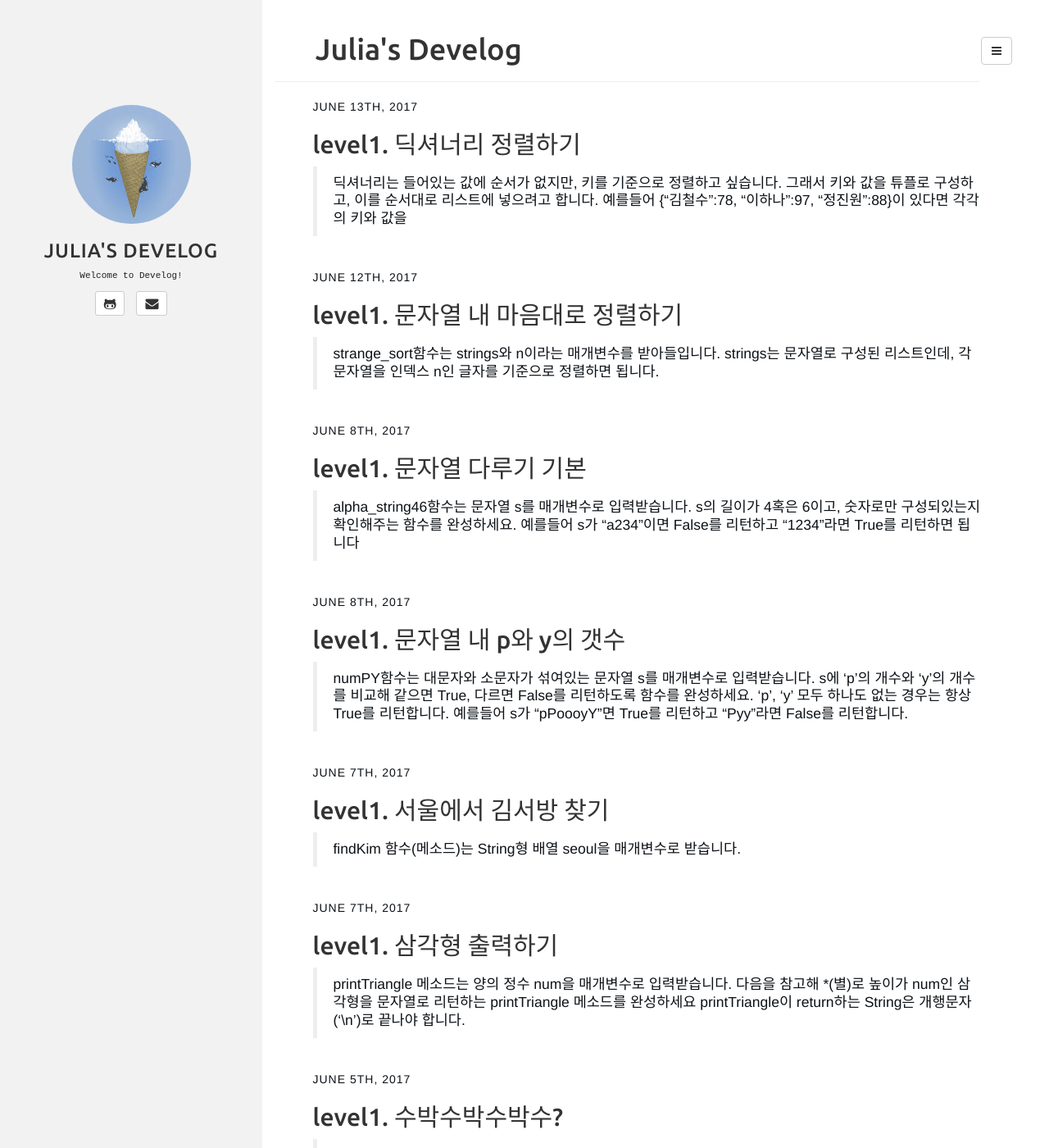
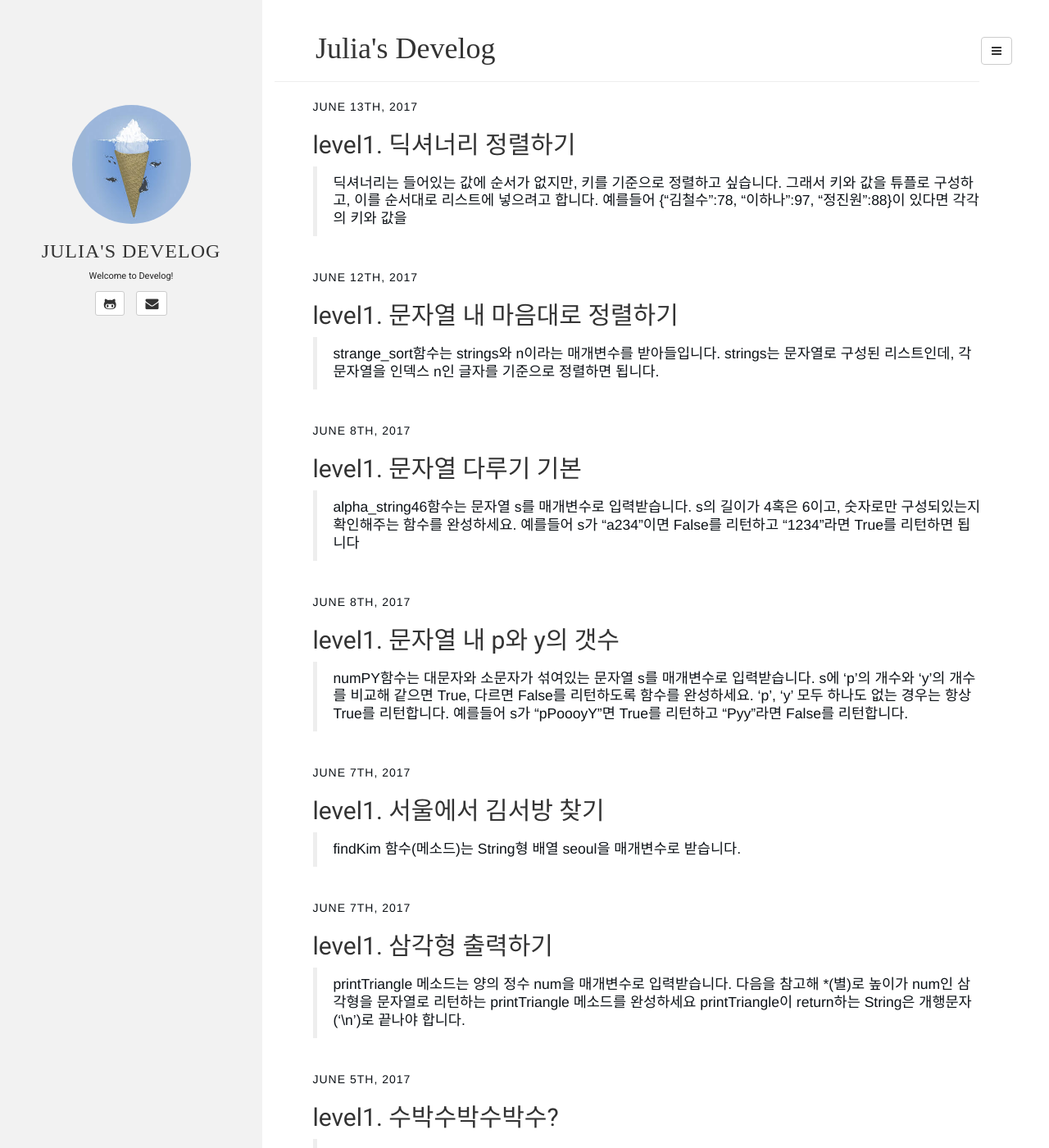
Before and after one commit to juliahwang/juliahwang.github.io, a Jekyll site: the page built from index.html, in a window 1280 px wide and 1400 px high. Shown: the whole window at 82% size. Built offline with Jekyll 4.4.1, drawn with Linux system fonts in a browser that asks for light colours; some web fonts are replaced; the list of posts is cut into pages by our own code.

Commit message:
Changed the title/content fonts

```diff
--- a/assets/css/style.css
+++ b/assets/css/style.css
@@ -1,4 +1,5 @@
-@import url(//fonts.googleapis.com/css?family=Ubuntu:500&subset=latin,latin-ext);
+@import url(//fonts.googleapis.com/css?family=Bungee+Inline);
+@import url(//fonts.googleapis.com/css?family=Roboto);
 
 body{
 	color: #0D1217;
@@ -37,7 +38,7 @@ a.nav-link i{
 a.nav-link:hover { color: #777; }
 
 #bio {
-	font-family: "Courier New", Courier, monospace;
+	font-family: 'Roboto', sans-serif;
 	font-size: 11px;
 	margin: 0 auto;
 	margin-bottom: 10px;
@@ -116,14 +117,14 @@ article.home div a, article.home pre a { color: #1F000D; }
 article.home div a:hover, article.home pre a:hover { color: #7A746E; text-decoration: none; }
 article img { max-width: 100%; }
 
-h1,h2,h3,h4,h5,h6 { font-family: 'Ubuntu', sans-serif; }
+h1,h2,h3,h4,h5,h6 { font-family: 'Bungee Inline', cursive; }
 article.home h1,
 article.home h2,
 article.home h3,
 article.home h4,
 article.home h5,
 article.home h6 {
-	font-family: 'Ubuntu', sans-serif;
+	font-family: 'Roboto', sans-serif;
 	color: #333;
 }
 
@@ -148,7 +149,7 @@ article.home h4 a:hover {
 
 footer {
 	padding-top: 15px;
-	font-family: 'Ubuntu';
+	font-family: 'Roboto', sans-serif;
 }
 
 /* nav-vertical-tabs component */
```
